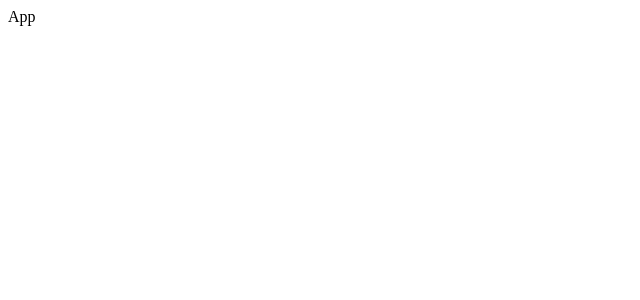
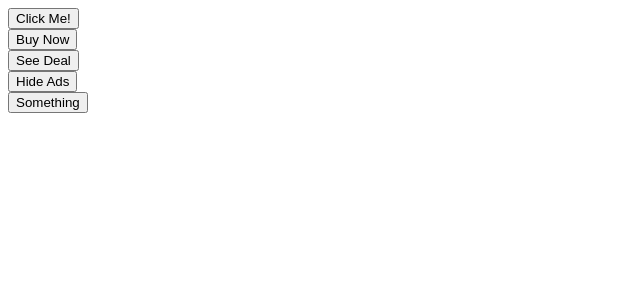
Before and after one commit to RozaliiaRusskikh/components, a React (Create React App) app: page / in a window 1280 px wide. Shown: the top 300 px of the page, without its empty margins (0-640 px from the left). Built offline with nearby package versions, Linux system fonts and the light colour scheme.

Commit message:
Prop types

```diff
--- a/package.json
+++ b/package.json
@@ -6,6 +6,7 @@
     "@testing-library/jest-dom": "^5.16.5",
     "@testing-library/react": "^13.4.0",
     "@testing-library/user-event": "^13.5.0",
+    "prop-types": "^15.8.1",
     "react": "^18.2.0",
     "react-dom": "^18.2.0",
     "react-scripts": "5.0.1",
--- a/src/App.js
+++ b/src/App.js
@@ -1,5 +1,23 @@
+import Button from "./Button";
+
 function App() {
-    return <div>App</div>
+    return <div>
+        <div>
+            <Button success rounded outline>Click Me!</Button>
+        </div>
+        <div>
+            <Button danger outline>Buy Now</Button>
+        </div>
+        <div>
+            <Button warning>See Deal</Button>
+        </div>
+        <div>
+            <Button secondary outline>Hide Ads</Button>
+        </div>
+        <div>
+            <Button secondary rounded>Something</Button>
+        </div>
+    </div>
 }
 
 export default App;
--- /dev/null
+++ b/src/Button.js
@@ -0,0 +1,31 @@
+import PropTypes from 'prop-types';
+
+function Button({
+    children,
+    primary,
+    warning,
+    secondary,
+    success,
+    danger,
+    outline,
+    rounded }) {
+
+    return <button>{children}</button>
+}
+
+Button.propTypes = {
+    checkVariationValue: ({ primary, secondary, success, warning, danger }) => {
+        const count =
+            Number(!!primary)
+            + Number(!!secondary)
+            + Number(!!warning)
+            + Number(!!danger)
+            + Number(!!success)
+
+        if (count > 1) {
+            return new Error('Only one type of button is allowed')
+        }
+    }
+}
+
+export default Button;
```
Also changed, not shown: 1 other file (tests, documents, lock files or other folders).
